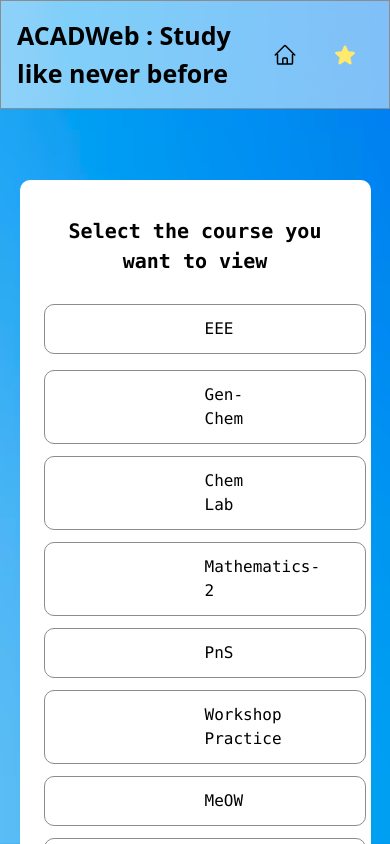
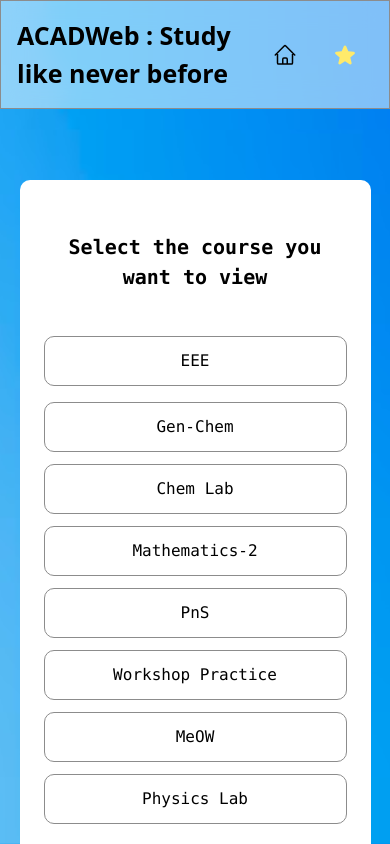
Before and after one commit to SamarthBhatia77/ACADWeb, a Next.js app: page /firstyr/g1sem2 in a window 390 px wide. Shown: the top 844 px of the page. Built offline with nearby package versions, Linux system fonts and the light colour scheme.

Commit message:
mobile changes made

```diff
--- a/src/app/firstyr/g1sem2/page.js
+++ b/src/app/firstyr/g1sem2/page.js
@@ -2,23 +2,23 @@ import React from "react";
 export default function firstyr() {
     return(
         <div id="container"className="flex flex-col items-center justify-center  text-center font-mono text-black bg-white">
-      <p className="text-[20px] my-3 font-bold">Select the course you want to view</p>
+      <p className="text-[20px]  lg:my-3 font-bold my-7">Select the course you want to view</p>
       <ul className="w-full">
-        <li className="border border-[#8c8c8c] rounded-[10px]  my-4 px-40 py-3 cursor-pointer hover:bg-[#d1d1d1] transition 0.4s ease">
+        <li className="border border-[#8c8c8c] rounded-[10px]  my-4 lg:px-40 py-3 cursor-pointer hover:bg-[#d1d1d1] transition 0.4s ease">
           <a href="https://drive.google.com/drive/u/1/folders/1EI4QwjCNXIeFYluHdpGUqL6PELoNCLsH" target="_blank">EEE</a></li>
-        <li className="border border-[#8c8c8c] rounded-[10px]  mb-3 px-40 py-3 cursor-pointer hover:bg-[#d1d1d1] transition 0.4s ease">
+        <li className="border border-[#8c8c8c] rounded-[10px]  mb-3 lg:px-40 py-3 cursor-pointer hover:bg-[#d1d1d1] transition 0.4s ease">
           <a href="https://drive.google.com/drive/u/1/folders/1b4pab07oank6dvBR-MbvUJhjn6bfkEeL" target="_blank">Gen-Chem</a></li>
-        <li className="border border-[#8c8c8c] rounded-[10px]  mb-3 px-40 py-3 cursor-pointer hover:bg-[#d1d1d1] transition 0.4s ease">
+        <li className="border border-[#8c8c8c] rounded-[10px]  mb-3 lg:px-40 py-3 cursor-pointer hover:bg-[#d1d1d1] transition 0.4s ease">
           <a href="https://drive.google.com/drive/u/1/folders/1FaKGT6YtL4O6YaI1ehoTojFJkmaJ7xWg" target="_blank">Chem Lab</a></li>
-        <li className="border border-[#8c8c8c] rounded-[10px]  mb-3 px-40 py-3 cursor-pointer hover:bg-[#d1d1d1] transition 0.4s ease">
+        <li className="border border-[#8c8c8c] rounded-[10px]  mb-3 lg:px-40 py-3 cursor-pointer hover:bg-[#d1d1d1] transition 0.4s ease">
           <a href="https://drive.google.com/drive/u/1/folders/1bXYFLxiRDP_Rd5DvElPkFkGF1Q5u_VP5" target="_blank">Mathematics-2</a></li>
-        <li className="border border-[#8c8c8c] rounded-[10px]  mb-3 px-40 py-3 cursor-pointer hover:bg-[#d1d1d1] transition 0.4s ease">
+        <li className="border border-[#8c8c8c] rounded-[10px]  mb-3 lg:px-40 py-3 cursor-pointer hover:bg-[#d1d1d1] transition 0.4s ease">
           <a href="https://drive.google.com/drive/u/1/folders/1-gRL4-pHglyUQ5rwVE7RwdDmIySThIT7" target="_blank">PnS</a></li>
-        <li className="border border-[#8c8c8c] rounded-[10px]  mb-3 px-40 py-3 cursor-pointer hover:bg-[#d1d1d1] transition 0.4s ease">
+        <li className="border border-[#8c8c8c] rounded-[10px]  mb-3 lg:px-40 py-3 cursor-pointer hover:bg-[#d1d1d1] transition 0.4s ease">
           <a href="https://drive.google.com/drive/u/1/folders/1KwBPf_SkOEnhI0K_qhodrv9aQqIeHz0K" target="_blank">Workshop Practice</a></li>
-        <li className="border border-[#8c8c8c] rounded-[10px]  mb-3 px-40 py-3 cursor-pointer hover:bg-[#d1d1d1] transition 0.4s ease">
+        <li className="border border-[#8c8c8c] rounded-[10px]  mb-3 lg:px-40 py-3 cursor-pointer hover:bg-[#d1d1d1] transition 0.4s ease">
           <a href="https://drive.google.com/drive/u/1/folders/1K2KPD_MU1PJVzfkRdKnnW6UdWyfDXDg5" target="_blank">MeOW</a></li>
-        <li className="border border-[#8c8c8c] rounded-[10px]  mb-7 px-40 py-3 cursor-pointer hover:bg-[#d1d1d1] transition 0.4s ease">
+        <li className="border border-[#8c8c8c] rounded-[10px]  mb-7 lg:px-40 py-3 cursor-pointer hover:bg-[#d1d1d1] transition 0.4s ease">
           <a href="https://drive.google.com/drive/u/1/folders/1N_zguidQbqkUukJf810WDIjyMdxGbOWp" target="_blank">Physics Lab</a></li>
       </ul>
     </div>
--- a/src/app/page.js
+++ b/src/app/page.js
@@ -19,7 +19,7 @@ export default function Home() {
     <>
 
       <div id="container"className="flex flex-col items-center justify-center  text-center font-mono text-black bg-white">
-        <p className="text-[20px] my-3 font-bold">Select Your Year</p>
+        <p className="text-[20px] my-3 font-bold">Select  Year</p>
         <ul className="w-full">
           <li className="border border-[#8c8c8c] rounded-[10px]  my-4 lg:px-40  py-3 cursor-pointer hover:bg-[#d1d1d1] transition 0.4s ease">
             <Link href="/firstyr/grpselect">First year</Link></li>
--- a/src/app/secondyr/cse/sem2/page.js
+++ b/src/app/secondyr/cse/sem2/page.js
@@ -9,7 +9,7 @@ export default function firstyr() {
         <li className="border border-[#8c8c8c] rounded-[10px]  mb-3 lg:px-40 py-3 cursor-pointer hover:bg-[#d1d1d1] transition 0.4s ease">
           <a href="#">Database Systems</a></li>
         <li className="border border-[#8c8c8c] rounded-[10px]  mb-3 lg:px-40 py-3 cursor-pointer hover:bg-[#d1d1d1] transition 0.4s ease">
-          <a href="#">Microprocessors and Interfacing</a></li>
+          <a href="#">Microprocessors & Interfacing</a></li>
         <li className="border border-[#8c8c8c] rounded-[10px]  mb-3 lg:px-40 py-3 cursor-pointer hover:bg-[#d1d1d1] transition 0.4s ease">
           <a href="#">Public Administration</a></li>
         <li className="border border-[#8c8c8c] rounded-[10px]  mb-3 lg:px-40 py-3 cursor-pointer hover:bg-[#d1d1d1] transition 0.4s ease">
--- a/src/app/secondyr/page.js
+++ b/src/app/secondyr/page.js
@@ -5,21 +5,21 @@ export default function firstyr() {
         <div id="container"className="flex flex-col items-center justify-center  text-center font-mono text-black bg-white">
       <p className="text-[20px] my-3 font-bold">Select Your Branch</p>
       <ul className="w-full">
-        <li className="border border-[#8c8c8c] rounded-[10px]  my-4 px-40 py-3 cursor-pointer hover:bg-[#d1d1d1] transition 0.4s ease">
+        <li className="border border-[#8c8c8c] rounded-[10px]  my-4 lg:px-40 py-3 cursor-pointer hover:bg-[#d1d1d1] transition 0.4s ease">
           <Link href="/secondyr/cse/semselect">CSE</Link></li>
-        <li className="border border-[#8c8c8c] rounded-[10px]  mb-3 px-40 py-3 cursor-pointer hover:bg-[#d1d1d1] transition 0.4s ease">
+        <li className="border border-[#8c8c8c] rounded-[10px]  mb-3 lg:px-40 py-3 cursor-pointer hover:bg-[#d1d1d1] transition 0.4s ease">
           <a href="#">MNC</a></li>
-        <li className="border border-[#8c8c8c] rounded-[10px]  mb-3 px-40 py-3 cursor-pointer hover:bg-[#d1d1d1] transition 0.4s ease">
+        <li className="border border-[#8c8c8c] rounded-[10px]  mb-3 lg:px-40 py-3 cursor-pointer hover:bg-[#d1d1d1] transition 0.4s ease">
           <a href="#">ECE</a></li>
-        <li className="border border-[#8c8c8c] rounded-[10px]  mb-3 px-40 py-3 cursor-pointer hover:bg-[#d1d1d1] transition 0.4s ease">
+        <li className="border border-[#8c8c8c] rounded-[10px]  mb-3 lg:px-40 py-3 cursor-pointer hover:bg-[#d1d1d1] transition 0.4s ease">
           <a href="#">EEE</a></li>
-        <li className="border border-[#8c8c8c] rounded-[10px]  mb-3 px-40 py-3 cursor-pointer hover:bg-[#d1d1d1] transition 0.4s ease">
+        <li className="border border-[#8c8c8c] rounded-[10px]  mb-3 lg:px-40 py-3 cursor-pointer hover:bg-[#d1d1d1] transition 0.4s ease">
           <a href="#">ENI</a></li>
-        <li className="border border-[#8c8c8c] rounded-[10px]  mb-3 px-40 py-3 cursor-pointer hover:bg-[#d1d1d1] transition 0.4s ease">
+        <li className="border border-[#8c8c8c] rounded-[10px]  mb-3 lg:px-40 py-3 cursor-pointer hover:bg-[#d1d1d1] transition 0.4s ease">
           <a href="#">Mechanical</a></li>
-        <li className="border border-[#8c8c8c] rounded-[10px]  mb-3 px-40 py-3 cursor-pointer hover:bg-[#d1d1d1] transition 0.4s ease">
+        <li className="border border-[#8c8c8c] rounded-[10px]  mb-3 lg:px-40 py-3 cursor-pointer hover:bg-[#d1d1d1] transition 0.4s ease">
           <a href="#">Chemical</a></li>
-        <li className="border border-[#8c8c8c] rounded-[10px]  mb-3 px-40 py-3 cursor-pointer hover:bg-[#d1d1d1] transition 0.4s ease">
+        <li className="border border-[#8c8c8c] rounded-[10px]  mb-3 lg:px-40 py-3 cursor-pointer hover:bg-[#d1d1d1] transition 0.4s ease">
           <a href="#">Civil</a></li>
       </ul>
     </div>
```
